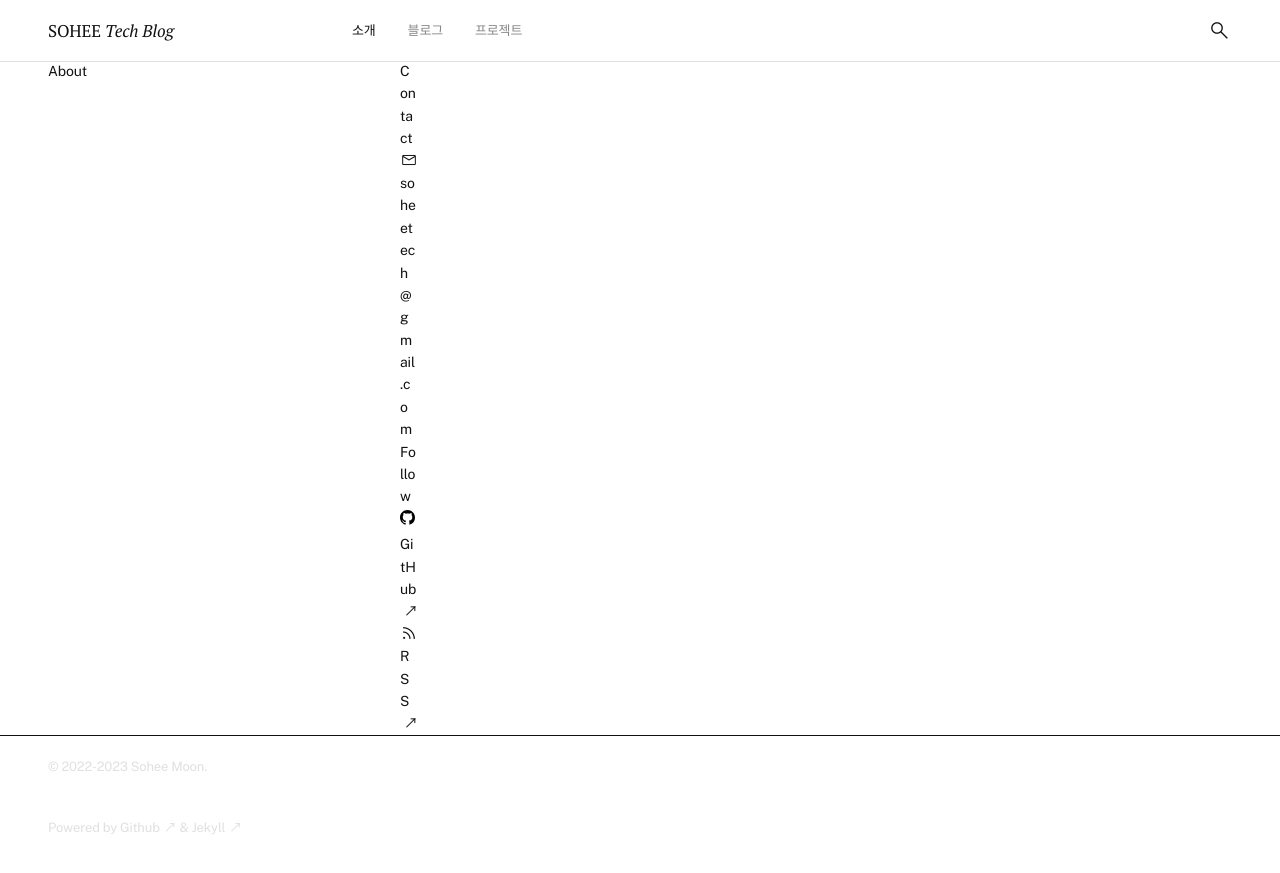
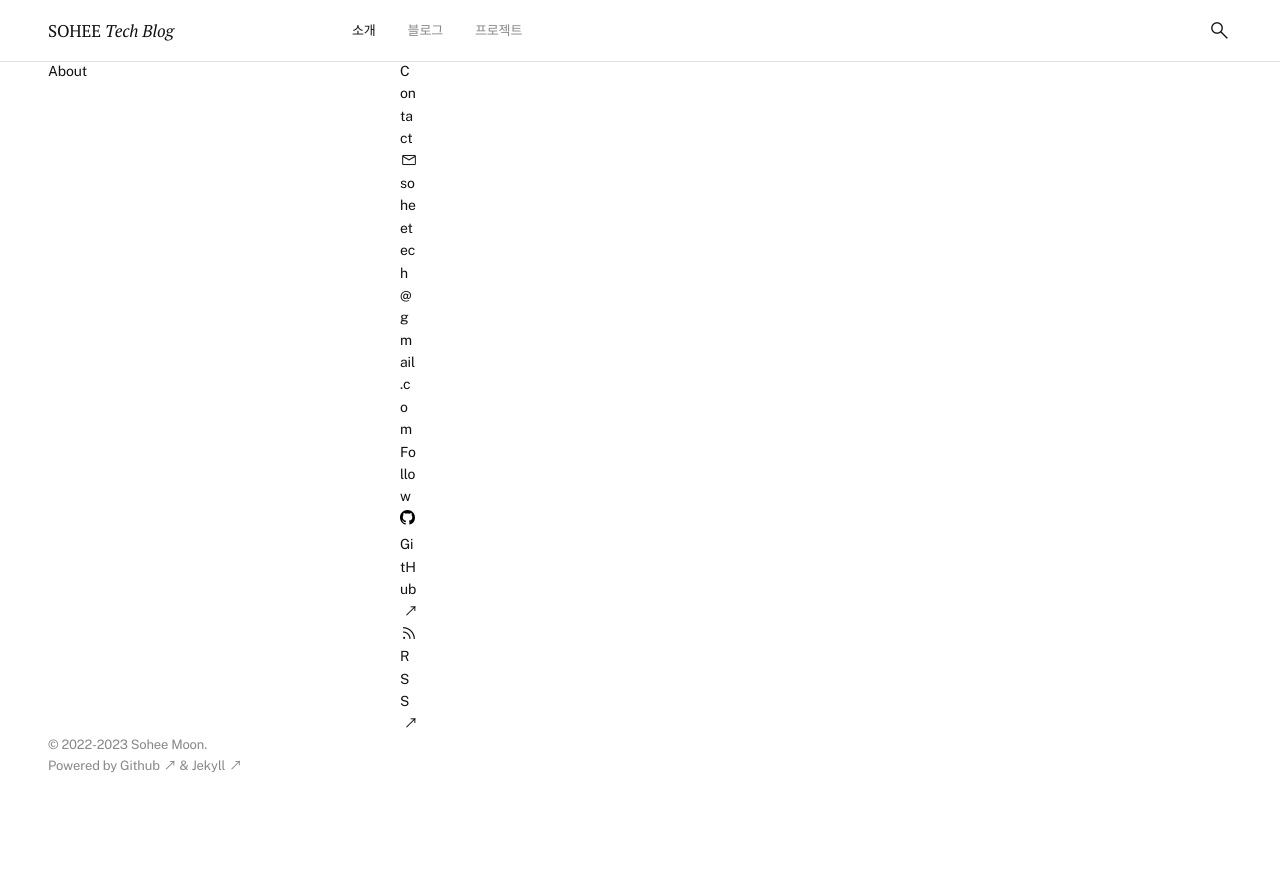
Before and after one commit to soheetech/soheetech.github.io, a Jekyll site: the page built from about.md, in a window 1280 px wide. Shown: the top 873 px of the page. Built offline with Jekyll 4.4.1, drawn with Linux system fonts in a browser that asks for light colours.

Commit message:
Update main.scss

```diff
--- a/assets/css/main.scss
+++ b/assets/css/main.scss
@@ -128,7 +128,7 @@ section { padding-top: 60px; }
 
 header, header ul.zero a, footer, footer ul.zero a { font-size: var(--font-small); }
 
-header, header nav > ul.zero > li > a, header .btn-search .material-symbols-outlined, footer .copy {
+header, header nav > ul.zero > li > a, header .btn-search .material-symbols-outlined {
   height: 61px;
   line-height: 61px;
 }
@@ -226,23 +226,9 @@ header {
 /* footer */
 
 footer {
-  border-top: 1px solid var(--color-black);
-  line-height: 1.5;
+  color: var(--color-d-gray);
 }
 
-  /* sitemap */
-  footer .sitemap {
-    padding-top: var(--size-70);
-    padding-bottom: var(--size-70);
-  }
-
-  footer h6 { margin-bottom: var(--size-40); }
-  footer h6.follow { margin-top: var(--size-60); }
-
-  footer .sitemap ul.zero a, footer .sitemap a[class*="social"], footer .copy { color: var(--color-gray); }
-  footer .sitemap ul.zero a:hover, footer .sitemap ul.zero li.selected a, footer .sitemap a[class*="social"]:hover { color: var(--color-point); }
-
-  footer .sitemap ul.zero a, footer .sitemap p  { line-height: var(--size-60); }
 
   footer .sitemap a[class*="social"] { margin-right: var(--size-30); }
 
```
